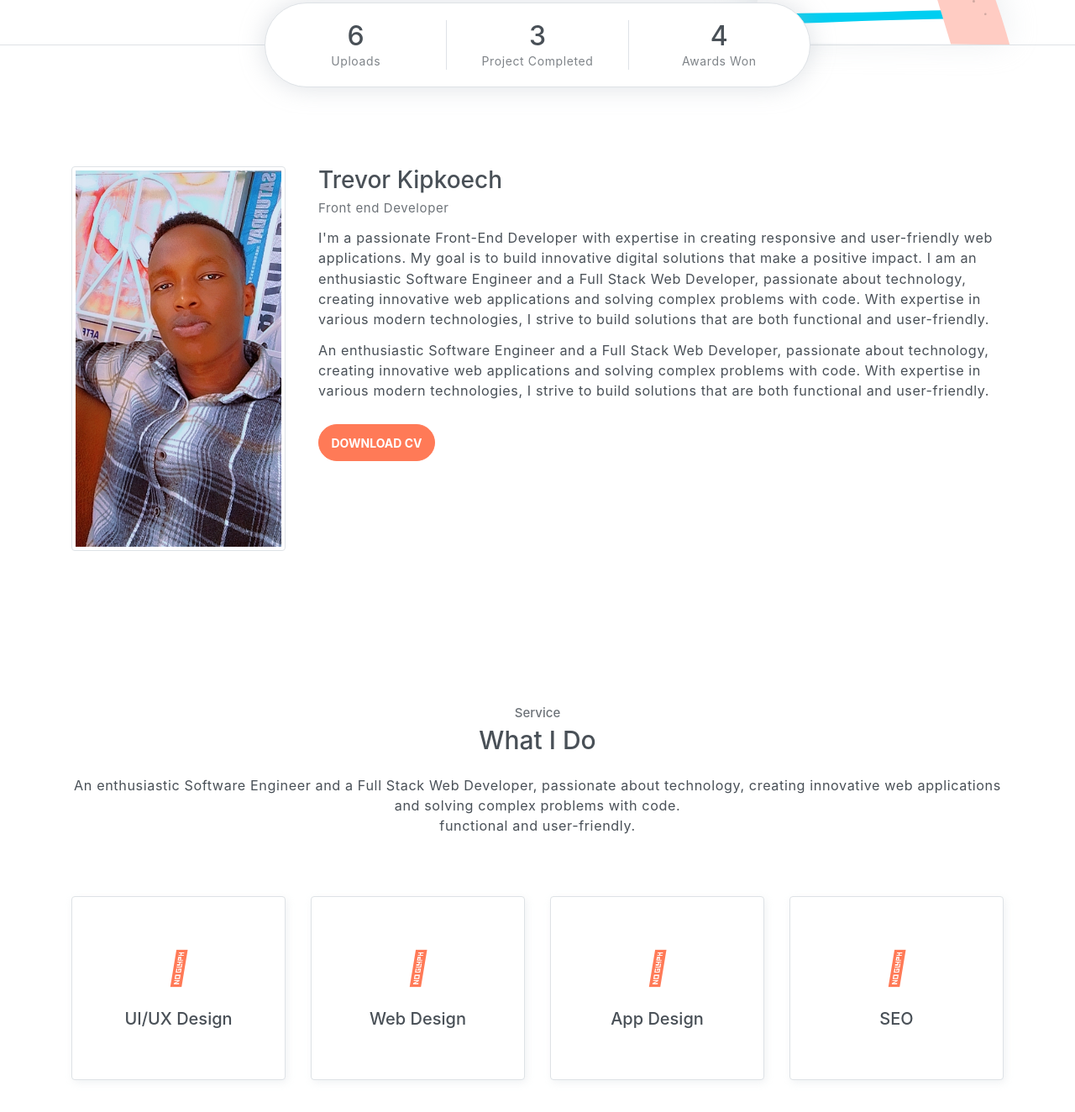
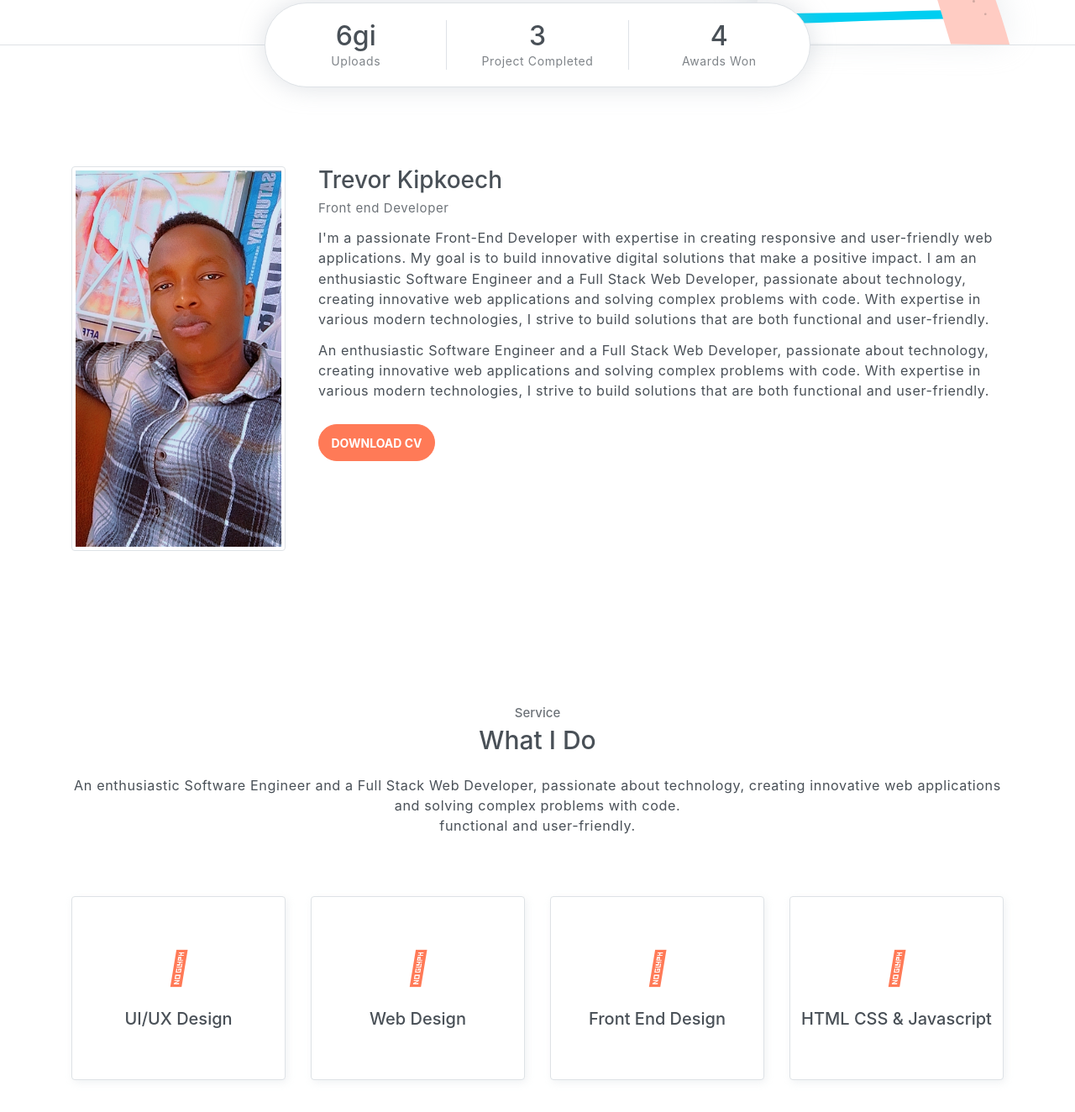
Before and after one commit to trevor-kipkoech/my-prtifolio, a plain HTML site: page index.html in a window 1280 px wide. Shown: the part 698-2022 px from the top of the page at 84% size. Drawn offline with nearby package versions, Linux system fonts and the light colour scheme; a script that the page names is missing; files whose address does not match are found by name.

Commit message:
updated index.html

```diff
--- a/index.html
+++ b/index.html
@@ -81,7 +81,7 @@
         <!-- Header-widget -->
         <div class="widget">
             <div class="widget-item">
-                <h2>6</h2>
+                <h2>6gi</h2>
                 <p>Uploads</p>
             </div>
             <div class="widget-item">
@@ -145,7 +145,7 @@
                     <div class="custom-card card border">
                         <div class="card-body">
                             <i class="icon ti-mobile"></i>
-                            <h5>App Design</h5>
+                            <h5>Front End Design</h5>
                         </div>
                     </div>
                 </div>
@@ -153,7 +153,7 @@
                     <div class="custom-card card border">
                         <div class="card-body">
                             <i class="icon ti-bar-chart"></i>
-                            <h5>SEO</h5>
+                            <h5>HTML CSS & Javascript </h5>
                         </div>
                     </div>
                 </div>
```
